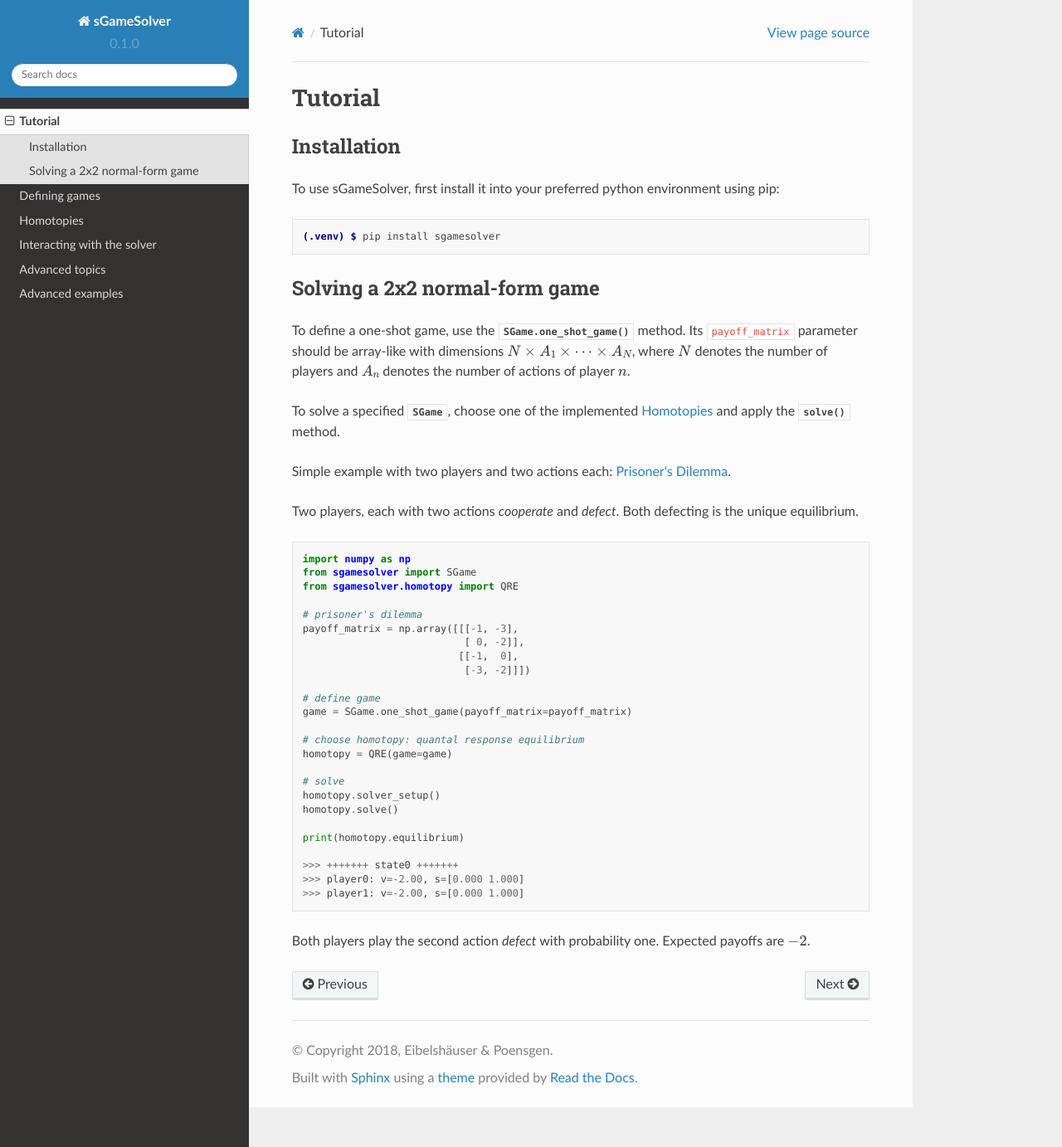
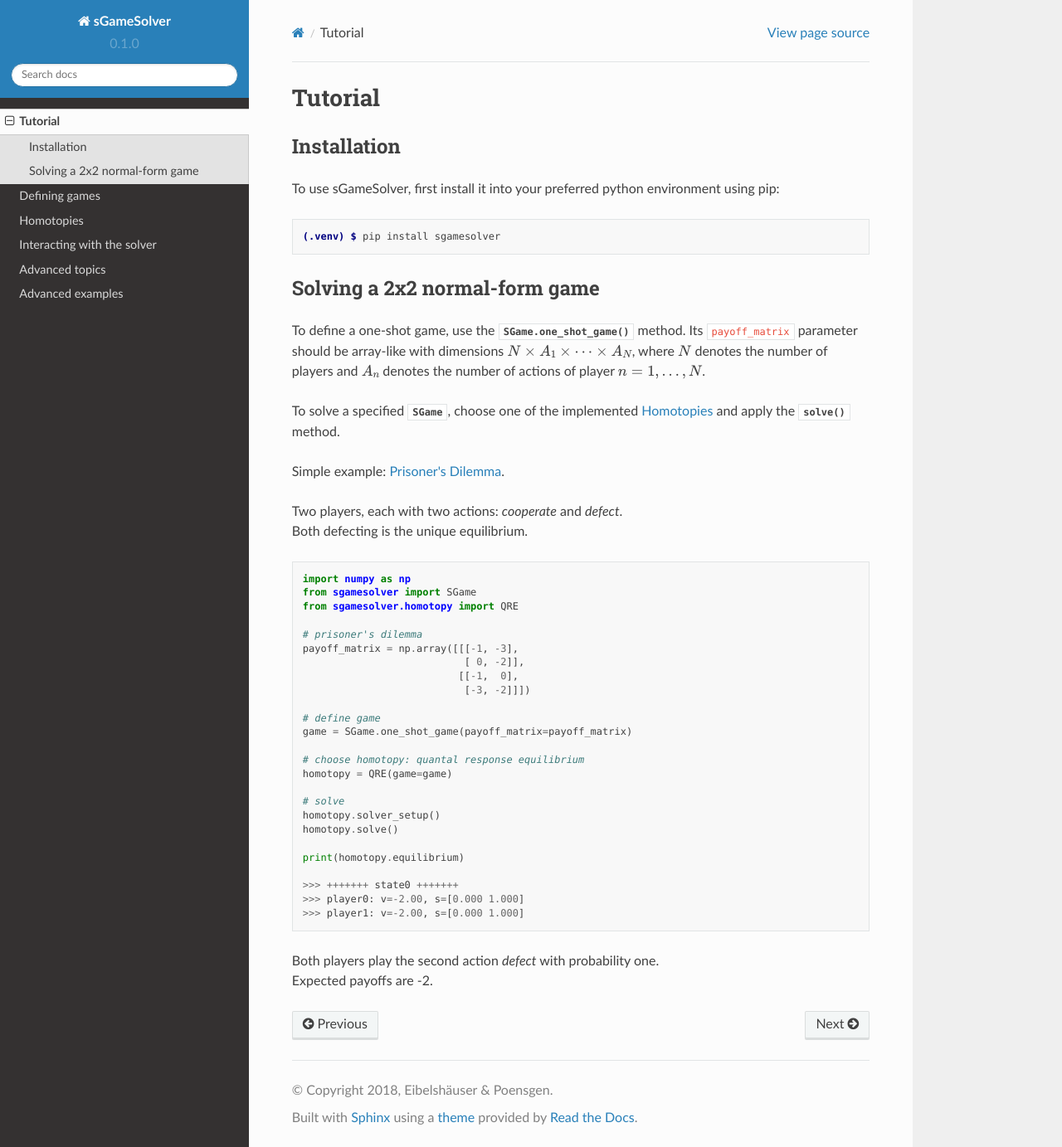
Before and after one commit to seibelsh/sgamesolver, a Sphinx documentation site: the page built from docs/source/tutorial.rst, in a window 1280 px wide and 1383 px high. Shown: the whole window at 83% size. Built offline with Sphinx 7.4.7 and the Read the Docs theme 2.0.0, drawn with Linux system fonts in a browser that asks for light colours.

Commit message:
polish tutorial

```diff
--- a/docs/source/tutorial.rst
+++ b/docs/source/tutorial.rst
@@ -19,19 +19,19 @@ To define a one-shot game, use the
 Its ``payoff_matrix`` parameter should be array-like with
 dimensions :math:`N \times A_1 \times \dots \times A_N`,
 where :math:`N` denotes the number of players
-and :math:`A_n` denotes the number of actions of player :math:`n`.
+and :math:`A_n` denotes the number of actions of player :math:`n=1,...,N`.
 
 To solve a specified :py:class:`SGame`, choose one of the
 implemented :doc:`homotopies` and apply the :py:meth:`.solve` method.
 
-Simple example with two players and two actions each: |wiki_link|.
+Simple example: |wiki_link|.
 
 .. |wiki_link| raw:: html
 
    <a href="https://en.wikipedia.org/wiki/Prisoner%27s_dilemma" target="_blank">Prisoner's Dilemma</a>
 
-Two players, each with two actions *cooperate* and *defect*.
-Both defecting is the unique equilibrium.
+| Two players, each with two actions: *cooperate* and *defect*.
+| Both defecting is the unique equilibrium.
 
 .. code-block:: python
 
@@ -61,5 +61,5 @@ Both defecting is the unique equilibrium.
    >>> player0: v=-2.00, s=[0.000 1.000]
    >>> player1: v=-2.00, s=[0.000 1.000]
 
-Both players play the second action *defect* with probability one.
-Expected payoffs are :math:`-2`.
+| Both players play the second action *defect* with probability one.
+| Expected payoffs are -2.
```
